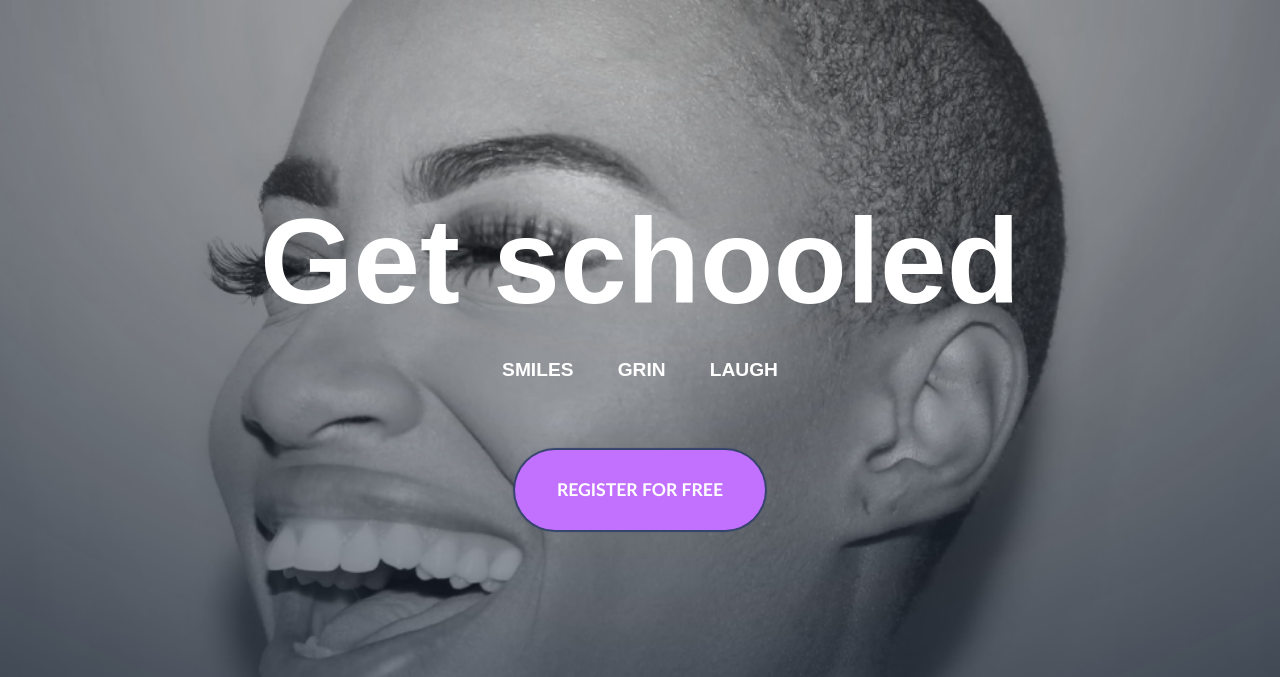
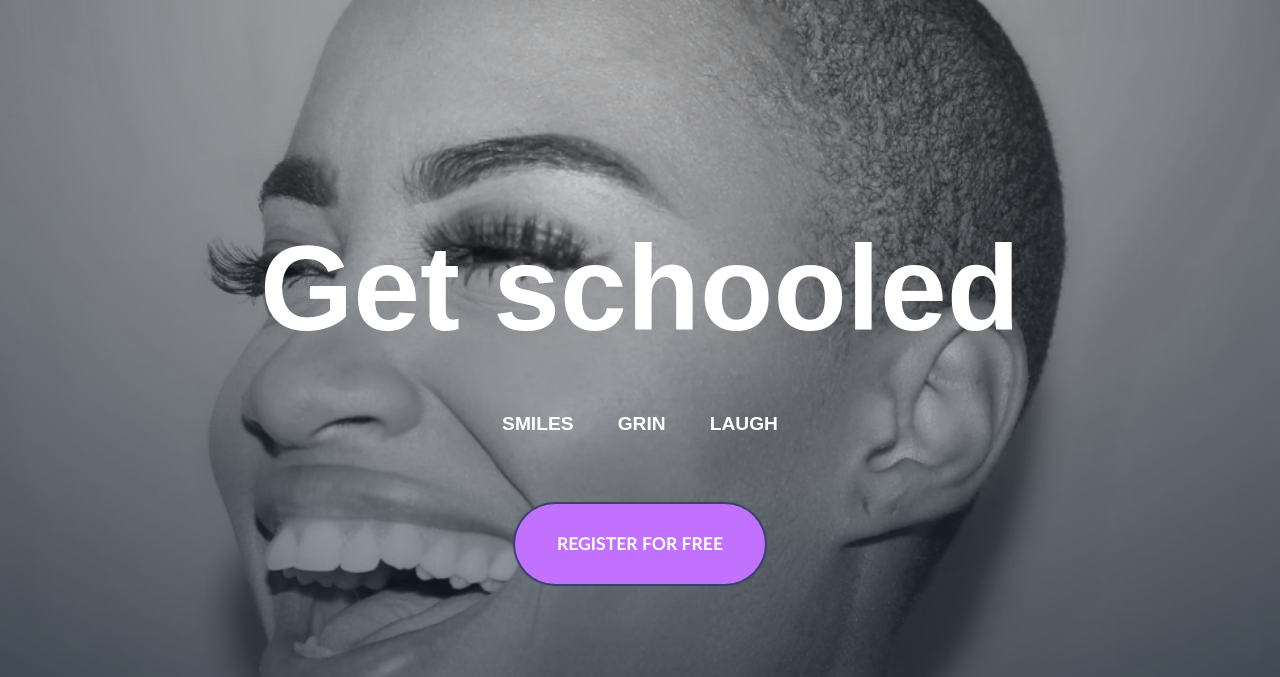
Before and after one commit to QuabenaEsben/alx_html_css, a plain HTML site: page css_advanced/index.html in a window 1280 px wide. Shown: the part 108-785 px from the top of the page. Drawn offline with Linux system fonts and the light colour scheme.

Commit message:
errors corrected

```diff
--- a/css_advanced/styles.css
+++ b/css_advanced/styles.css
@@ -14,6 +14,9 @@
     position: absolute;
   }
   header::after {
+    content: "";
+    display: block;
+    clear: both;
   }
   nav {
     display: flex;
@@ -40,6 +43,8 @@
     font-size: 1em;
   }
   body {
+    box-sizing: border-box;
+    line-height: 1.6;
   }
   .first_section {
     text-align: center;
@@ -50,8 +55,7 @@
   main {
     position: relative;
   }
-  .first_section .center {
-  }
+
   .first_section .center h1 {
     color: white;
     font-size: 120px;
@@ -124,8 +128,7 @@
     justify-content: center;
   }
 
-  .another-one {
-  }
+
   .another-two {
     margin-left: 50px;
   }
```
Also changed, not shown: css_advanced/index.html (line endings or trailing spaces), source-sans-pro/OFL.txt (added), source-sans-pro/SourceSansPro-Black.ttf (added), source-sans-pro/SourceSansPro-BlackItalic.ttf (added), source-sans-pro/SourceSansPro-Bold.ttf (added), source-sans-pro/SourceSansPro-BoldItalic.ttf (added), source-sans-pro/SourceSansPro-ExtraLight.ttf (added), source-sans-pro/SourceSansPro-ExtraLightItalic.ttf (added), source-sans-pro/SourceSansPro-Italic.ttf (added), source-sans-pro/SourceSansPro-Light.ttf (added), source-sans-pro/SourceSansPro-LightItalic.ttf (added), source-sans-pro/SourceSansPro-Regular.ttf (added), source-sans-pro/SourceSansPro-Semibold.ttf (added), source-sans-pro/SourceSansPro-SemiboldItalic.ttf (added).
